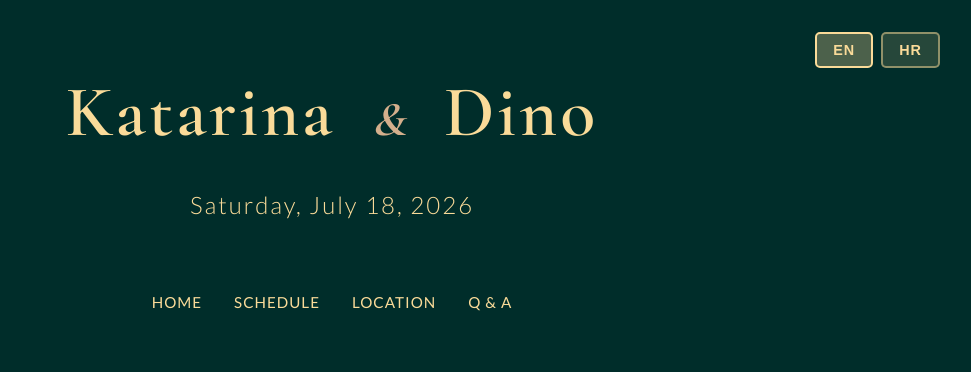
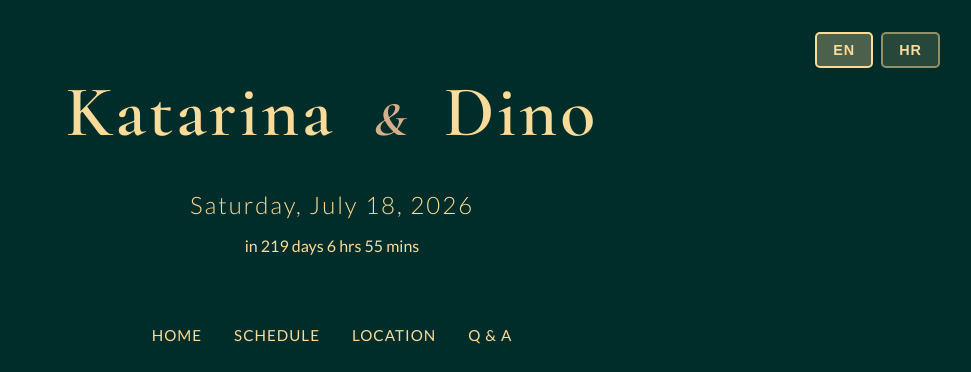
Before and after one commit to dbikic/vjencanje-web, a plain HTML site: page index.html in a window 1280 px wide. Shown: the top 372 px of the page, without its empty margins (308-1279 px from the left). Drawn offline with nearby package versions, Linux system fonts and the light colour scheme.

Commit message:
changes vol.2

```diff
--- a/index.html
+++ b/index.html
@@ -343,6 +343,13 @@
             margin-top: 0.5rem;
             font-style: italic;
             line-height: 1.4;
+        }
+
+        .countdown-timer {
+            font-size: 1rem;
+            color: rgb(250, 219, 153) !important;
+            margin-top: 0.5rem;
+            font-weight: 500;
         }
 
         /* Location Section */
@@ -729,6 +736,7 @@
                 <span class="elegant-text">Dino</span>
             </h1>
             <div class="date" data-translate="date">Saturday, July 18, 2026</div>
+            <div class="countdown-timer" id="countdownTimer"></div>
         </div>
 
         <!-- Navigation -->
@@ -879,6 +887,7 @@
                 'schedule-title': 'Wedding Schedule',
                 'schedule-day1': 'Saturday, July 18, 2026',
                 'schedule-day2': 'Sunday, July 19, 2026',
+                'countdown-prefix': 'in',
                 'event-gathering': 'Gathering',
                 'event-ceremony': 'Ceremony',
                 'event-dinner': 'Dinner',
@@ -923,6 +932,7 @@
                 'schedule-title': 'Raspored vjenčanja',
                 'schedule-day1': 'Subota, 18. srpnja 2026.',
                 'schedule-day2': 'Nedjelja, 19. srpnja 2026.',
+                'countdown-prefix': 'za',
                 'event-gathering': 'Okupljanje',
                 'event-ceremony': 'Ceremonija',
                 'event-dinner': 'Večera',
@@ -980,12 +990,44 @@
                     }
                 }
             });
+
+            // Update countdown timer with new language
+            updateCountdown();
         }
 
         // Initialize language on page load
         document.addEventListener('DOMContentLoaded', () => {
             changeLanguage(currentLang);
+            updateCountdown();
+            // Update countdown every minute
+            setInterval(updateCountdown, 60000);
         });
+
+        // Countdown timer function
+        function updateCountdown() {
+            const targetDate = new Date('2026-07-18T15:30:00');
+            const now = new Date();
+            const difference = targetDate - now;
+
+            const countdownElement = document.getElementById('countdownTimer');
+            if (!countdownElement) return;
+
+            if (difference <= 0) {
+                countdownElement.textContent = currentLang === 'en' ? 'The event has started!' : 'Događaj je počeo!';
+                return;
+            }
+
+            const days = Math.floor(difference / (1000 * 60 * 60 * 24));
+            const hours = Math.floor((difference % (1000 * 60 * 60 * 24)) / (1000 * 60 * 60));
+            const minutes = Math.floor((difference % (1000 * 60 * 60)) / (1000 * 60));
+
+            const prefix = currentLang === 'en' ? 'in' : 'za';
+            const daysText = currentLang === 'en' ? 'days' : 'dana';
+            const hrsText = currentLang === 'en' ? 'hrs' : 'sati';
+            const minsText = currentLang === 'en' ? 'mins' : 'min';
+
+            countdownElement.textContent = `${prefix} ${days} ${daysText} ${hours} ${hrsText} ${minutes} ${minsText}`;
+        }
 
         // Copy address function
         function copyAddress() {
```
